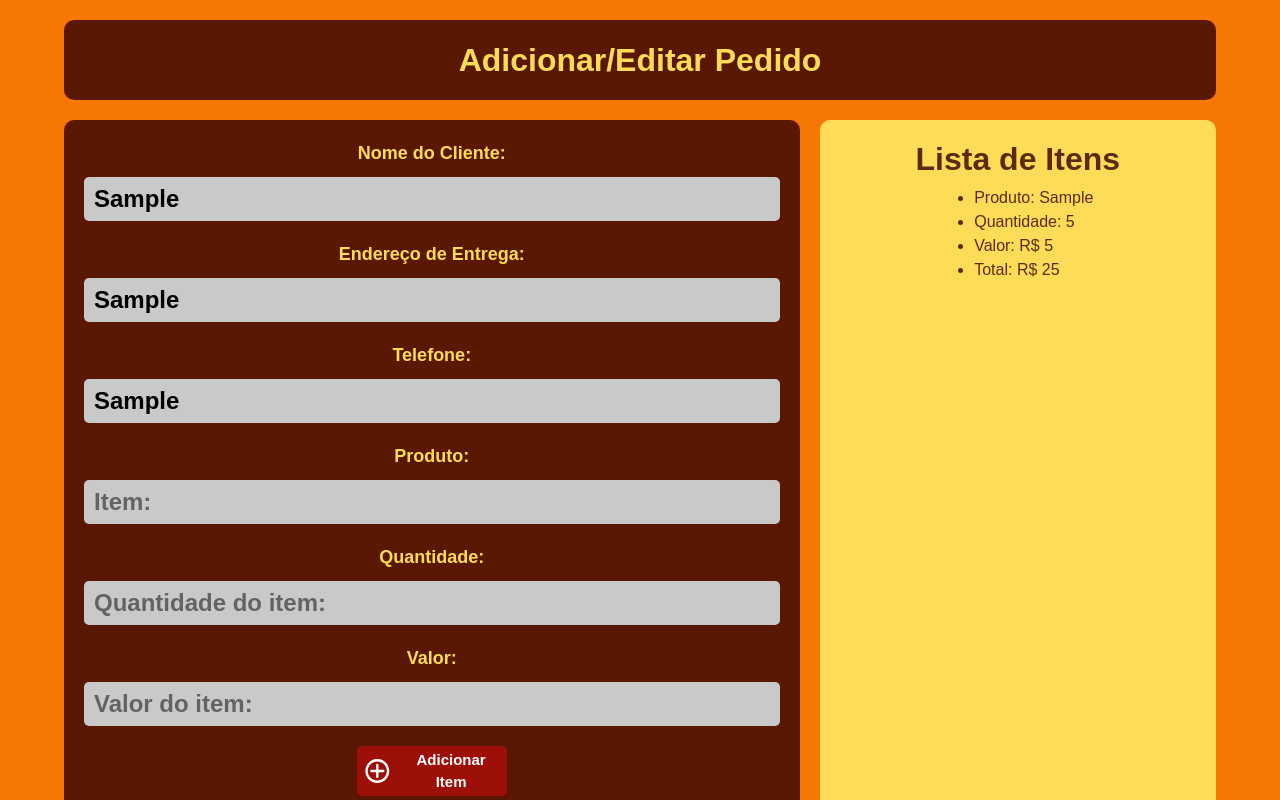
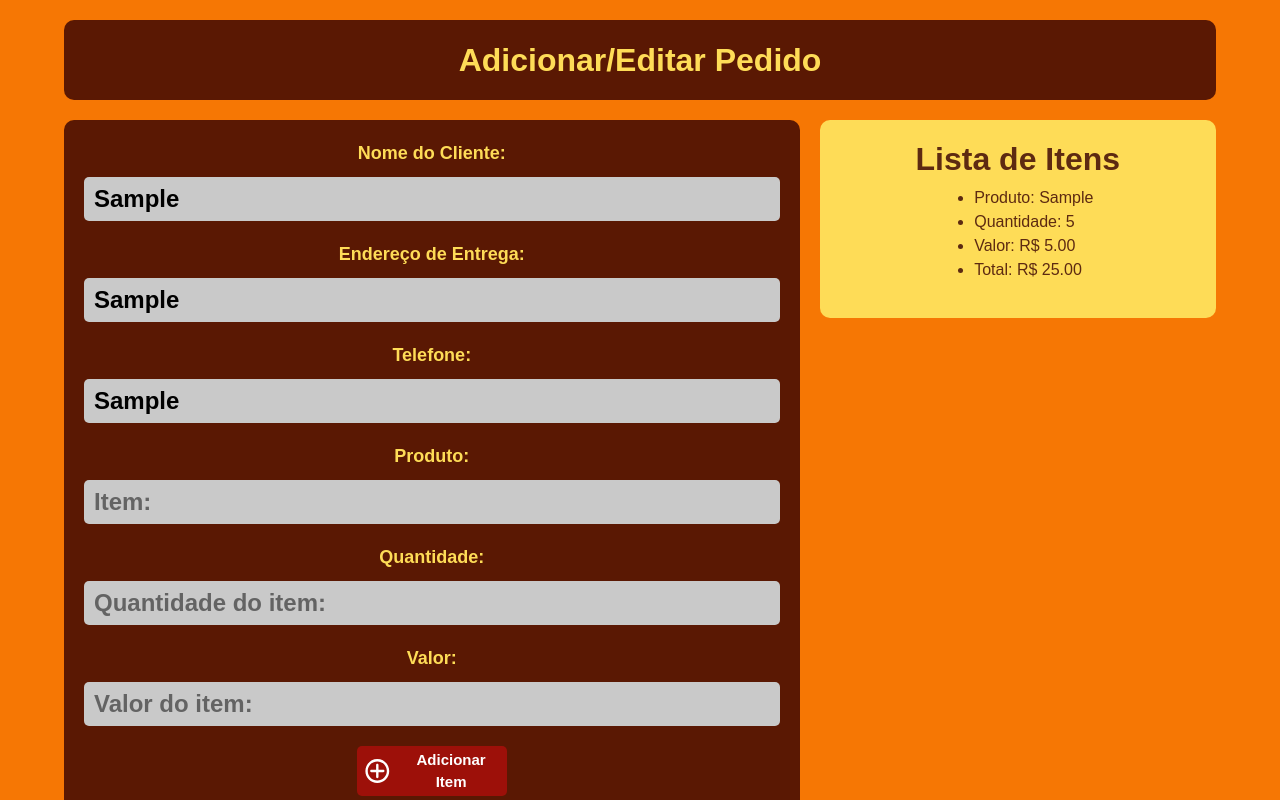
Before and after one commit to danielprogram08/Gerenciador-de-Pedidos, a React (Vite) app in the folder FRONT/gerenciador/: page /AddEdit in a window 1280 px wide. Both pictures are taken after typing "Sample", "Sample", "Sample", "Sample", "5", "5" into the empty fields and a click on the button "Adicionar Item". Shown: the top 800 px of the page. Built offline with nearby package versions, Linux system fonts and the light colour scheme.

Commit message:
Add: Correções de interfaces aplicadas!

```diff
--- a/FRONT/gerenciador/src/AddEdit/AddEdit.css
+++ b/FRONT/gerenciador/src/AddEdit/AddEdit.css
@@ -11,7 +11,7 @@
 .container-divisor {
     display: flex;
     flex-direction: row;
-    align-items: stretch;
+    align-items: flex-start;
     justify-content: center;
     gap: 20px;
     width: 80%;
@@ -118,6 +118,7 @@ label {
     border-radius: 10px;
     padding: 20px;
     overflow-y: auto;
+    max-height: 450px;
 }
 
 h2 {
--- a/FRONT/gerenciador/src/AddEdit/AddEdit.jsx
+++ b/FRONT/gerenciador/src/AddEdit/AddEdit.jsx
@@ -13,7 +13,8 @@ function AddEdit() {
         const novoItem = {
             produto: getValues('inputProduto'),
             quantidade: getValues('inputQuantidade'),
-            valor: getValues('inputValor'),
+            valor: parseFloat(getValues('inputValor')),
+            total: getValues('inputValor'),
             total: getValues('inputQuantidade') * getValues('inputValor')
         }
 
@@ -74,8 +75,8 @@ function AddEdit() {
                             <ul key={index}>
                                 <li>Produto: {item.produto}</li>
                                 <li>Quantidade: {item.quantidade}</li>
-                                <li>Valor: R$ {item.valor}</li>
-                                <li>Total: R$ {item.total}</li>
+                                <li>Valor: R$ {item.valor.toFixed(2)}</li>
+                                <li>Total: R$ {item.total.toFixed(2)}</li>
                             </ul>
                         ))}
                     </div>
--- a/FRONT/gerenciador/src/informations/infoPedido.jsx
+++ b/FRONT/gerenciador/src/informations/infoPedido.jsx
@@ -16,17 +16,18 @@ function InfoPedido() {
                     id: 1,
                     pedido: "Vara de Cano de 50m",
                     preco: 25.00,
-                    quantidade: 1
+                    quantidade: 1,
+                    total: 25.00
                 },
                 {
                     id: 2,
                     pedido: "Vara de Cano 2",
                     preco: 30.00,
-                    quantidade: 2
+                    quantidade: 2,
+                    total: 60.00
                 }
             ],
             taxa: 2.00,
-            total: 27.00,
             telefone: "85 98648-1992"
         }
     ]
@@ -58,13 +59,13 @@ function InfoPedido() {
                         </ul>
                         <div className='titulo-info-itens'>
                             <p>Itens</p>
-                            <p>Preço</p>
+                            <p>Valor Total</p>
                             <p>Quantidade</p>
                         </div>
                         {pedido.Itens.map((item) => (
                             <ul key={item.id} className='info-itens'>
                                 <div id='pedido'>{item.pedido}</div>
-                                <div id='preco'>R$ {item.preco.toFixed(2)}</div>
+                                <div id='preco'>R$ {item.total.toFixed(2)}</div>
                                 <div id='quantidade'>{item.quantidade}</div>
                             </ul>
                         ))}
```
